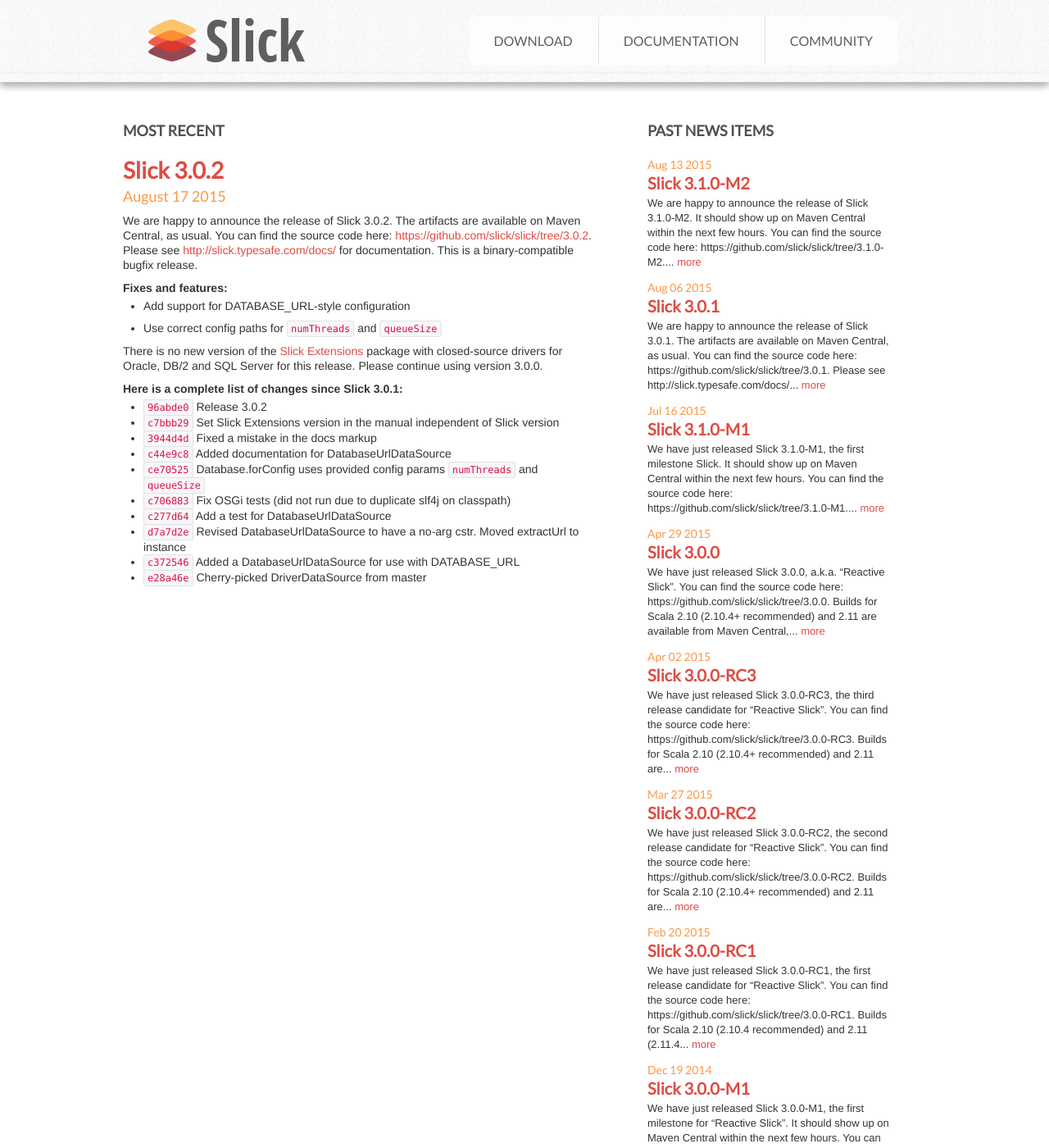
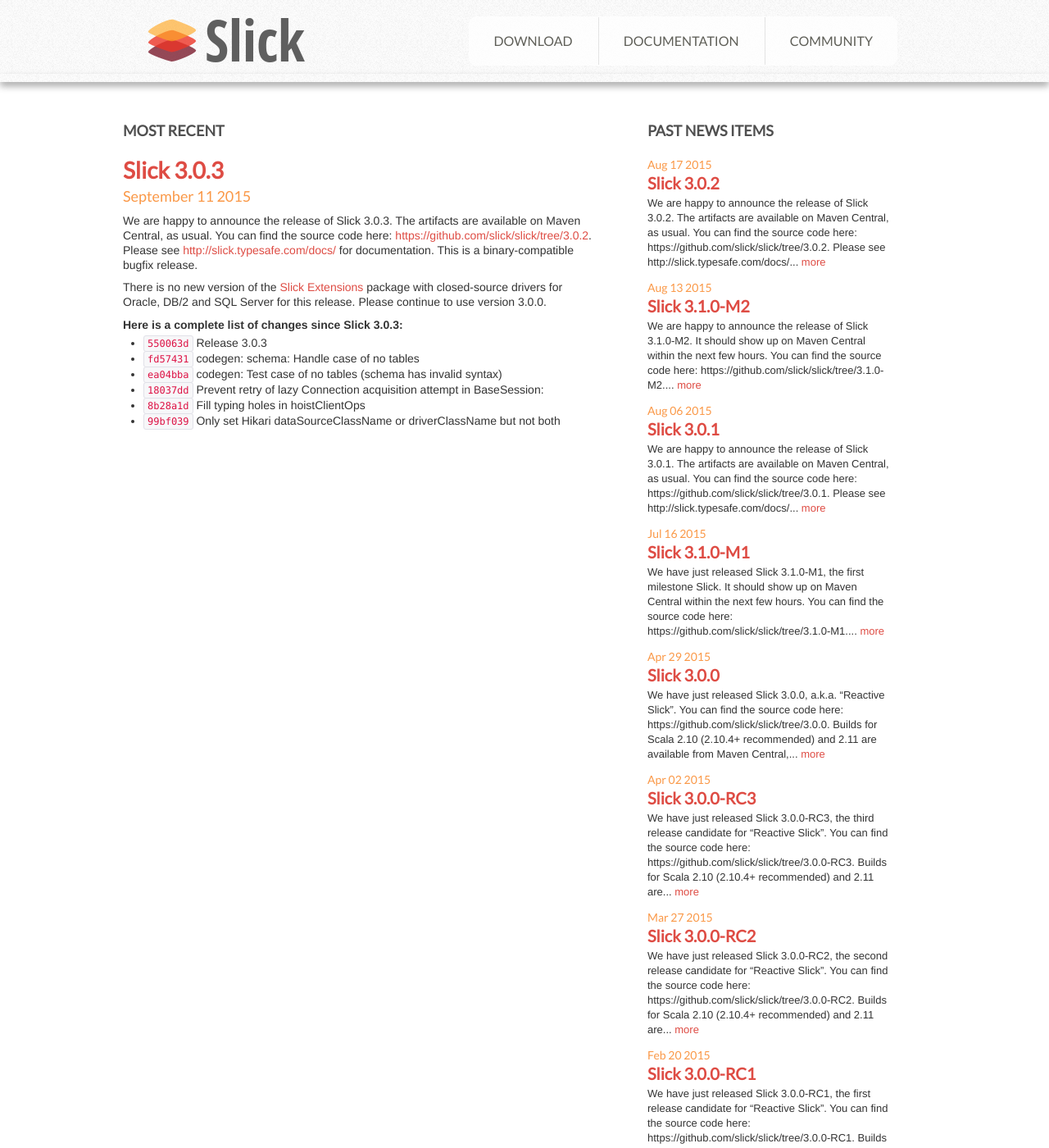
Before and after one commit to slick/slick.github.com, a Jekyll site: the page built from news/index.md, in a window 1280 px wide and 1400 px high. Shown: the whole window at 82% size. Built offline with Jekyll 4.4.1, drawn with Linux system fonts in a browser that asks for light colours; some of the changed text lies outside the part shown.

Commit message:
Slick 3.0.3

```diff
--- a/docs/index.md
+++ b/docs/index.md
@@ -7,7 +7,7 @@
 
 #### Latest Releases
 
-* [Slick 3.0.2 Documentation](/doc/3.0.2/)
+* [Slick 3.0.3 Documentation](/doc/3.0.3/)
 
 * [Slick 2.1.0 Documentation](/doc/2.1.0/)
 
@@ -20,6 +20,7 @@
 
 #### Older Releases
 
+* [Slick 3.0.2 Documentation](/doc/3.0.2/)
 * [Slick 3.0.1 Documentation](/doc/3.0.1/)
 * [Slick 3.0.0 Documentation](/doc/3.0.0/)
 
--- a/download/index.md
+++ b/download/index.md
@@ -3,7 +3,7 @@
 title: Download
 ---
 
-The current stable release is Slick 3.0.2 for Scala 2.10 (2.10.4 recommended) and Scala 2.11.
+The current stable release is Slick 3.0.3 for Scala 2.10 (2.10.4+ recommended) and Scala 2.11.
 
 The easiest way to get started is with a working application in [Typesafe Activator](http://typesafe.com/activator). To
 learn the basics of Slick start with the [Hello Slick](http://typesafe.com/activator/template/hello-slick-3.0) template. To
@@ -15,14 +15,14 @@
 
 For sbt / Play Framework projects add the following to your `libraryDependencies`:
 
-    "com.typesafe.slick" %% "slick" % "3.0.2"
+    "com.typesafe.slick" %% "slick" % "3.0.3"
 
 For Maven projects add the following to your `<dependencies>`:
 
     <dependency>
         <groupId>com.typesafe.slick</groupId>
         <artifactId>slick_2.10</artifactId>
-        <version>3.0.2</version>
+        <version>3.0.3</version>
     </dependency>
 
 You can also download the JARs directly from
--- /dev/null
+++ b/news/_posts/2015-09-11-slick-3.0.3-released.md
@@ -0,0 +1,17 @@
+---
+layout: news
+title: Slick 3.0.3
+author: Stefan Zeiger
+---
+We are happy to announce the release of Slick 3.0.3. The artifacts are available on Maven Central, as usual. You can find the source code here: <https://github.com/slick/slick/tree/3.0.2>. Please see <http://slick.typesafe.com/docs/> for documentation. This is a binary-compatible bugfix release.
+
+There is no new version of the [Slick Extensions](http://slick.typesafe.com/doc/3.0.3/extensions.html) package with closed-source drivers for Oracle, DB/2 and SQL Server for this release. Please continue to use version 3.0.0.
+
+##### Here is a complete list of changes since Slick 3.0.3:
+
+* [``550063d``](https://github.com/slick/slick/commit/550063d7e1c5fff686e634948f71c4f3d1a8943f) Release 3.0.3
+* [``fd57431``](https://github.com/slick/slick/commit/fd57431b68a15c61451c0a7d8a77bec155a8d0b1) codegen: schema: Handle case of no tables
+* [``ea04bba``](https://github.com/slick/slick/commit/ea04bba596bfc74216b8e38093a51970ecee55a1) codegen: Test case of no tables (schema has invalid syntax)
+* [``18037dd``](https://github.com/slick/slick/commit/18037dd807724fb7ddc35961546515f5a0212513) Prevent retry of lazy Connection acquisition attempt in BaseSession:
+* [``8b28a1d``](https://github.com/slick/slick/commit/8b28a1d082af008809381e596526171554e5666d) Fill typing holes in hoistClientOps
+* [``99bf039``](https://github.com/slick/slick/commit/99bf0393fa3c56eadee3c136a7344ec594e00ea2) Only set Hikari dataSourceClassName or driverClassName but not both
```
